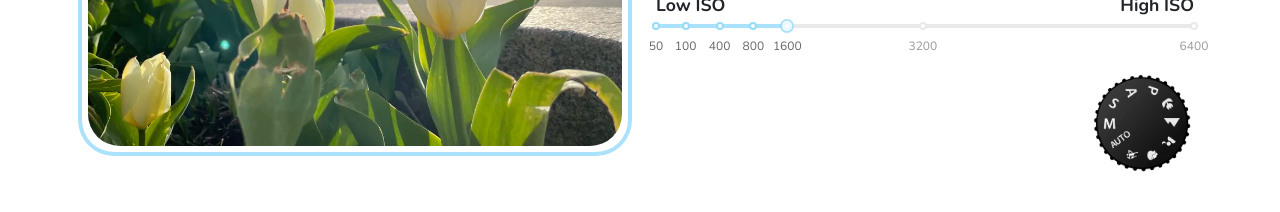
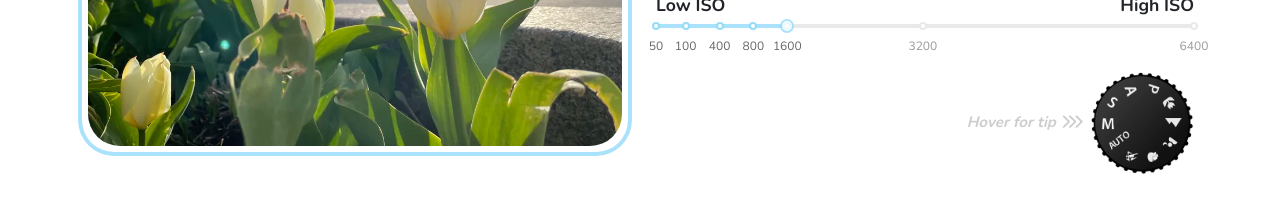
Before and after one commit to code1word/Exposure-Explorer, a React (Vite) app: page /simulator in a window 1280 px wide. Shown: the part 428-640 px from the top of the page. Built offline with nearby package versions, Linux system fonts and the light colour scheme.

Commit message:
Fixed mode dial on interactive sim page

```diff
--- a/package.json
+++ b/package.json
@@ -10,6 +10,7 @@
     "preview": "vite preview"
   },
   "dependencies": {
+    "@fortawesome/fontawesome-free": "^6.7.2",
     "@fortawesome/free-solid-svg-icons": "^6.7.2",
     "@fortawesome/react-fontawesome": "^0.2.2",
     "axios": "^1.8.4",
--- a/src/App.css
+++ b/src/App.css
@@ -68,3 +68,25 @@ body {
   font-weight: bold;
   font-size: 1.2rem;
 }
+
+@keyframes scalePulse {
+  0% {
+    transform: scale(1);
+  }
+  50% {
+    transform: scale(1.05);
+  }
+  100% {
+    transform: scale(1);
+  }
+}
+
+.scale-pulse {
+  animation: scalePulse 1s ease-in-out infinite;
+  display: inline-block;
+}
+
+.hover-hint {
+  animation: pulse 2.2s infinite;
+  border-radius: 50%;
+}
--- a/src/App.jsx
+++ b/src/App.jsx
@@ -19,6 +19,7 @@ import ActionSettings from "./components/cheatsheet/ActionSettings";
 import QuizQuestion from "./components/quiz/QuizQuestion";
 import QuizResults from "./components/quiz/QuizResults";
 
+import "@fortawesome/fontawesome-free/css/all.min.css";
 import "./App.css";
 
 function App() {
--- a/src/components/InteractiveSim.jsx
+++ b/src/components/InteractiveSim.jsx
@@ -1,4 +1,4 @@
-import React from "react";
+import React, { useState } from "react";
 import Slider from "rc-slider";
 import "rc-slider/assets/index.css";
 import {
@@ -13,6 +13,7 @@ import flowerPhoto from "../assets/flower.jpg";
 import dialIcon from "../assets/manual_mode.PNG";
 
 function InteractiveSim() {
+  const [showHoverHint, setShowHoverHint] = useState(true);
   return (
     <div style={{ position: "relative", minHeight: "100vh" }}>
       <Container className="py-4">
@@ -193,7 +194,7 @@ function InteractiveSim() {
             {/* Dial Icon with Tooltip */}
             <div
               className="d-flex justify-content-end align-items-end"
-              style={{ height: "100px" }}
+              style={{ height: "100px", position: "relative" }}
             >
               <OverlayTrigger
                 placement="left"
@@ -211,12 +212,67 @@ function InteractiveSim() {
                   </Tooltip>
                 }
               >
-                <Image
-                  src={dialIcon}
-                  alt="Manual Mode Dial"
-                  style={{ height: "100px", cursor: "pointer" }}
-                  rounded
-                />
+                <div
+                  id="mode-dial"
+                  className="scale-pulse"
+                  onMouseEnter={() => setShowHoverHint(false)}
+                  onMouseLeave={() => setShowHoverHint(true)}
+                  style={{ position: "relative" }}
+                >
+                  {/* The mode dial image */}
+                  <Image
+                    src={dialIcon}
+                    alt="Manual Mode Dial"
+                    style={{
+                      height: "100px",
+                      cursor: "pointer",
+                      borderRadius: "50%",
+                    }}
+                    rounded
+                  />
+
+                  {/* Arrow and label */}
+                  {showHoverHint && (
+                    <div
+                      style={{
+                        position: "absolute",
+                        top: "50%",
+                        left: "-115px",
+                        transform: "translateY(-50%)",
+                        display: "flex",
+                        alignItems: "center",
+                        fontSize: "0.9rem",
+                        fontStyle: "italic",
+                        color: "#aaa",
+                        opacity: 0.6,
+                        fontFamily: "'Nunito', sans-serif",
+                        fontWeight: 700,
+                      }}
+                    >
+                      Hover for tip
+                      <span style={{ display: "flex", marginLeft: "0.3rem" }}>
+                        <i
+                          className="fas fa-chevron-right"
+                          style={{ fontSize: "0.85rem" }}
+                        ></i>
+                        <i
+                          className="fas fa-chevron-right"
+                          style={{
+                            fontSize: "0.85rem",
+                            marginLeft: "-0.15rem",
+                          }}
+                        ></i>
+                        <i
+                          className="fas fa-chevron-right"
+                          style={{
+                            fontSize: "0.85rem",
+                            marginLeft: "-0.15rem",
+                          }}
+                        ></i>
+                      </span>
+                    </div>
+                  )}
+                </div>
               </OverlayTrigger>
             </div>
           </Col>
```
Also changed, not shown: 1 other file (tests, documents, lock files or other folders).
